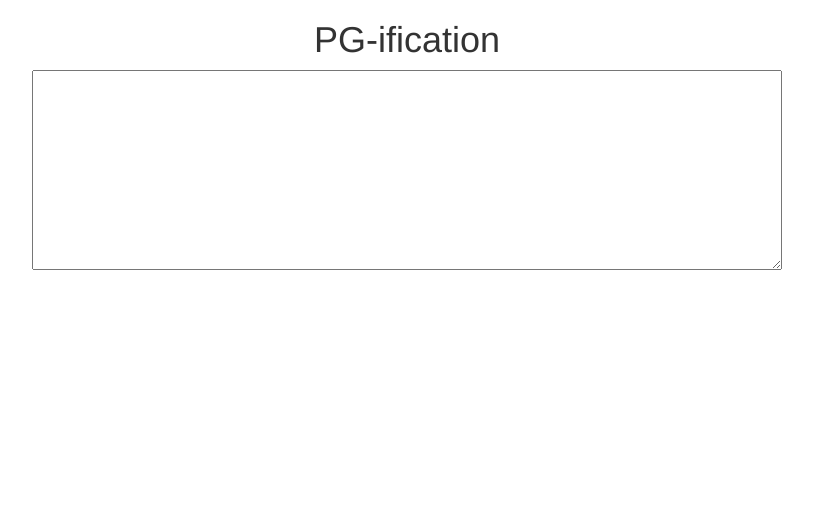
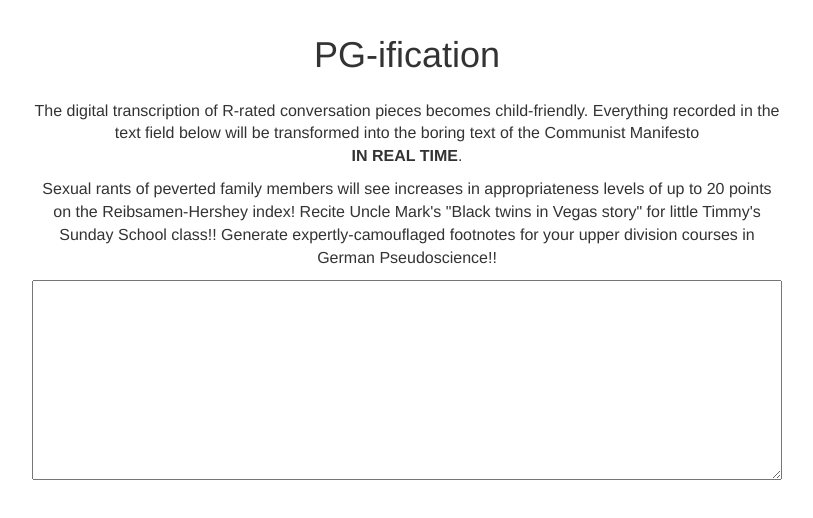
Before and after one commit to jeffreysbrother/PG-ification, a website: page index.html in a window 1280 px wide. Shown: the whole page, without its empty margins (233-1046 px from the left). Drawn offline with nearby package versions, Linux system fonts and the light colour scheme.

Commit message:
add content

```diff
--- a/index.html
+++ b/index.html
@@ -13,8 +13,10 @@
 
 <div class="container">
   <div class="row">
-    <div class="col-lg-12">
+    <div class="col-md-8 col-lg-offset-2 col-md-offset-2">
       <h1 class="text-center">PG-ification</h1>
+      <p class="text-center">The digital transcription of R-rated conversation pieces becomes child-friendly. Everything recorded in the text field below will be transformed into the boring text of the Communist Manifesto<br><strong>IN REAL TIME</strong>.</p>
+      <p class="text-center">Sexual rants of peverted family members will see increases in appropriateness levels of up to 20 points on the Reibsamen-Hershey index! Recite Uncle Mark's "Black twins in Vegas story" for little Timmy's Sunday School class!! Generate expertly-camouflaged footnotes for your upper division courses in German Pseudoscience!!</p>
     </div>
   </div>
 
@@ -43,7 +45,6 @@
          $('textarea').val(newArray.join(''));
 
      }
-
   });
 
 
--- a/style.css
+++ b/style.css
@@ -4,3 +4,12 @@ textarea {
   width: 100%;
   height: 200px;
 }
+
+h1 {
+  padding: 15px;
+}
+
+p {
+  /*padding: 10px;*/
+  font-size: 16px;
+}
```
